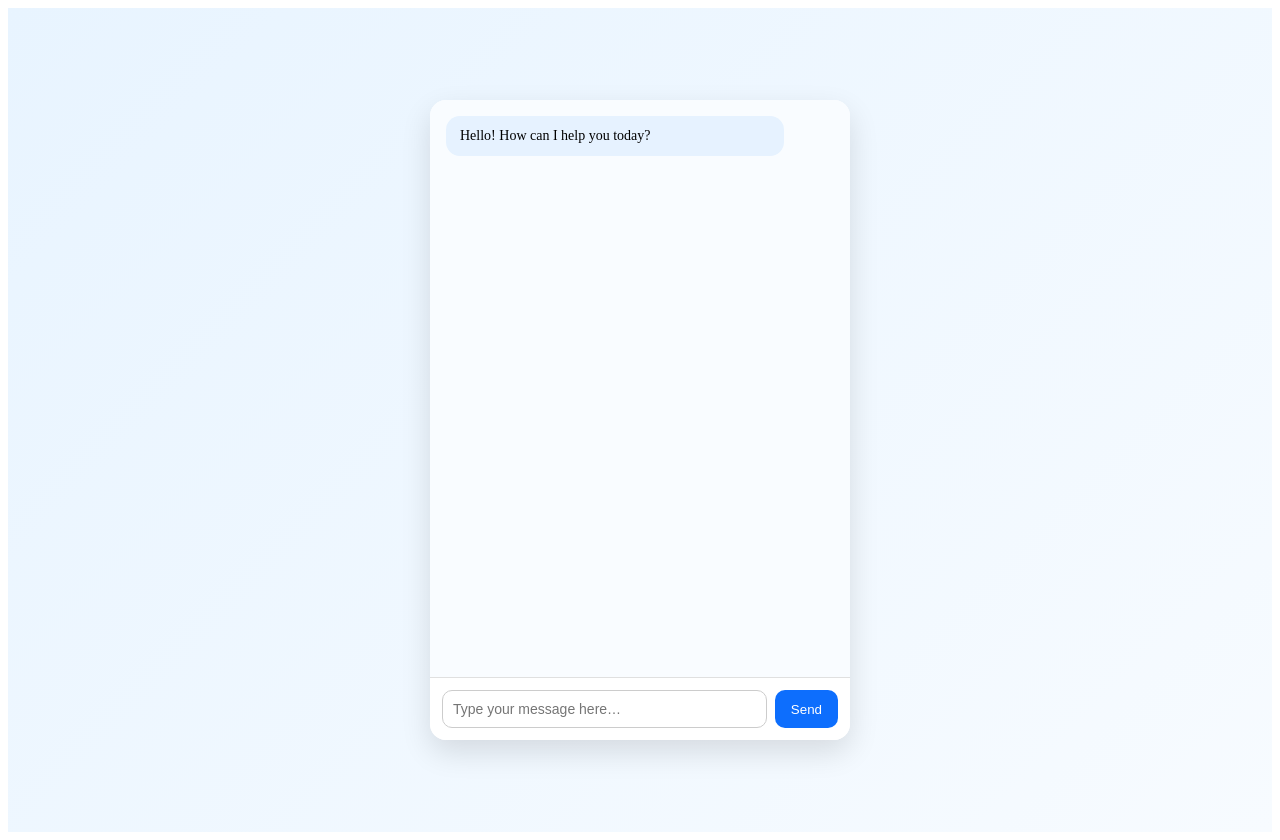
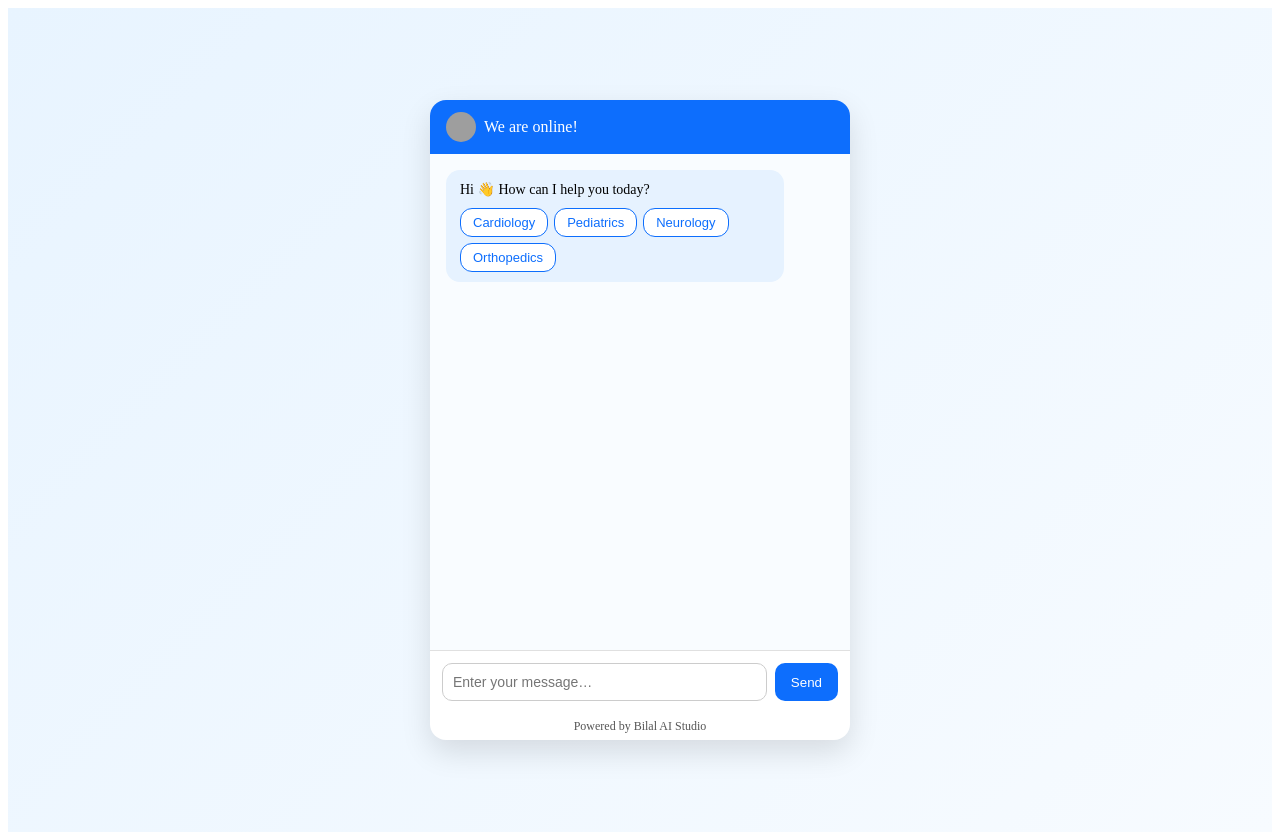
Before and after one commit to bilalali2010/hospital-chatbot, a Next.js app: page / in a window 1280 px wide. Built offline with nearby package versions, Linux system fonts and the light colour scheme; grey boxes are pictures that could not be loaded.

Commit message:
Update ChatApp.jsx

```diff
--- a/app/ChatApp.jsx
+++ b/app/ChatApp.jsx
@@ -1,6 +1,6 @@
 "use client";
 
-import { useState } from "react";
+import { useState, useRef, useEffect } from "react";
 import { useSearchParams } from "next/navigation";
 
 export default function ChatApp() {
@@ -8,22 +8,30 @@ export default function ChatApp() {
   const isAdmin = searchParams.get("admin") === "1";
 
   const [messages, setMessages] = useState([
-    { role: "assistant", content: "Hello! How can I help you today?" }
+    { role: "assistant", content: "Hi 👋 How can I help you today?" }
   ]);
   const [input, setInput] = useState("");
   const [loading, setLoading] = useState(false);
 
-  async function sendMessage() {
-    if (!input.trim()) return;
+  const messagesEndRef = useRef(null);
 
-    setMessages((prev) => [...prev, { role: "user", content: input }]);
+  // Scroll to latest message automatically
+  useEffect(() => {
+    messagesEndRef.current?.scrollIntoView({ behavior: "smooth" });
+  }, [messages, loading]);
+
+  async function sendMessage(msg = null) {
+    const messageToSend = msg || input.trim();
+    if (!messageToSend) return;
+
+    setMessages((prev) => [...prev, { role: "user", content: messageToSend }]);
     setInput("");
     setLoading(true);
 
     const res = await fetch("/api/chat", {
       method: "POST",
       headers: { "Content-Type": "application/json" },
-      body: JSON.stringify({ message: input })
+      body: JSON.stringify({ message: messageToSend })
     });
 
     const data = await res.json();
@@ -35,22 +43,46 @@ export default function ChatApp() {
     setLoading(false);
   }
 
+  // Example quick action buttons (departments)
+  const quickActions = ["Cardiology", "Pediatrics", "Neurology", "Orthopedics"];
+
   return (
     <div style={styles.page}>
       <div style={styles.chatCard}>
-        {/* Chat messages */}
+        {/* Header */}
+        <div style={styles.header}>
+          <img
+            src="/hospital-logo.png"
+            alt="Hospital Logo"
+            style={styles.logo}
+          />
+          <span>We are online!</span>
+        </div>
+
+        {/* Messages */}
         <div style={styles.messages}>
           {messages.map((m, i) => (
             <div
               key={i}
               style={{
                 ...styles.bubble,
-                ...(m.role === "user"
-                  ? styles.userBubble
-                  : styles.botBubble)
+                ...(m.role === "user" ? styles.userBubble : styles.botBubble)
               }}
             >
               {m.content}
+              {m.role === "assistant" && quickActions.length > 0 && (
+                <div style={styles.quickActions}>
+                  {quickActions.map((action, idx) => (
+                    <button
+                      key={idx}
+                      style={styles.quickActionBtn}
+                      onClick={() => sendMessage(action)}
+                    >
+                      {action}
+                    </button>
+                  ))}
+                </div>
+              )}
             </div>
           ))}
 
@@ -59,21 +91,25 @@ export default function ChatApp() {
               Typing…
             </div>
           )}
+          <div ref={messagesEndRef} />
         </div>
 
-        {/* Input bar */}
+        {/* Input Bar */}
         <div style={styles.inputBar}>
           <input
             value={input}
             onChange={(e) => setInput(e.target.value)}
-            placeholder="Type your message here…"
+            placeholder="Enter your message…"
             style={styles.input}
             onKeyDown={(e) => e.key === "Enter" && sendMessage()}
           />
-          <button onClick={sendMessage} style={styles.sendBtn}>
+          <button onClick={() => sendMessage()} style={styles.sendBtn}>
             Send
           </button>
         </div>
+
+        {/* Footer Branding */}
+        <div style={styles.footer}>Powered by Bilal AI Studio</div>
       </div>
 
       {isAdmin && (
@@ -109,14 +145,35 @@ const styles = {
     display: "flex",
     flexDirection: "column",
     boxShadow: "0 12px 30px rgba(0,0,0,0.12)",
-    overflow: "hidden"
+    overflow: "hidden",
+    transition: "all 0.3s ease"
+  },
+
+  header: {
+    background: "#0d6efd",
+    color: "#fff",
+    padding: "12px 16px",
+    display: "flex",
+    alignItems: "center",
+    gap: 8,
+    fontWeight: 500,
+    fontSize: 16
+  },
+
+  logo: {
+    width: 30,
+    height: 30,
+    borderRadius: "50%",
+    objectFit: "cover"
   },
 
   messages: {
     flex: 1,
     padding: 16,
     overflowY: "auto",
-    background: "#f9fcff"
+    background: "#f9fcff",
+    display: "flex",
+    flexDirection: "column"
   },
 
   bubble: {
@@ -125,7 +182,8 @@ const styles = {
     marginBottom: 10,
     fontSize: 14,
     lineHeight: 1.45,
-    maxWidth: "80%"
+    maxWidth: "80%",
+    transition: "all 0.2s ease"
   },
 
   userBubble: {
@@ -138,6 +196,24 @@ const styles = {
     alignSelf: "flex-start",
     background: "#e6f2ff",
     color: "#000"
+  },
+
+  quickActions: {
+    display: "flex",
+    flexWrap: "wrap",
+    gap: 6,
+    marginTop: 8
+  },
+
+  quickActionBtn: {
+    padding: "6px 12px",
+    borderRadius: 12,
+    border: "1px solid #0d6efd",
+    background: "#ffffff",
+    color: "#0d6efd",
+    cursor: "pointer",
+    fontSize: 13,
+    transition: "all 0.2s ease",
   },
 
   inputBar: {
@@ -167,6 +243,13 @@ const styles = {
     cursor: "pointer"
   },
 
+  footer: {
+    textAlign: "center",
+    fontSize: 12,
+    color: "#555",
+    padding: 6
+  },
+
   adminNote: {
     marginTop: 10,
     fontSize: 12,
```
